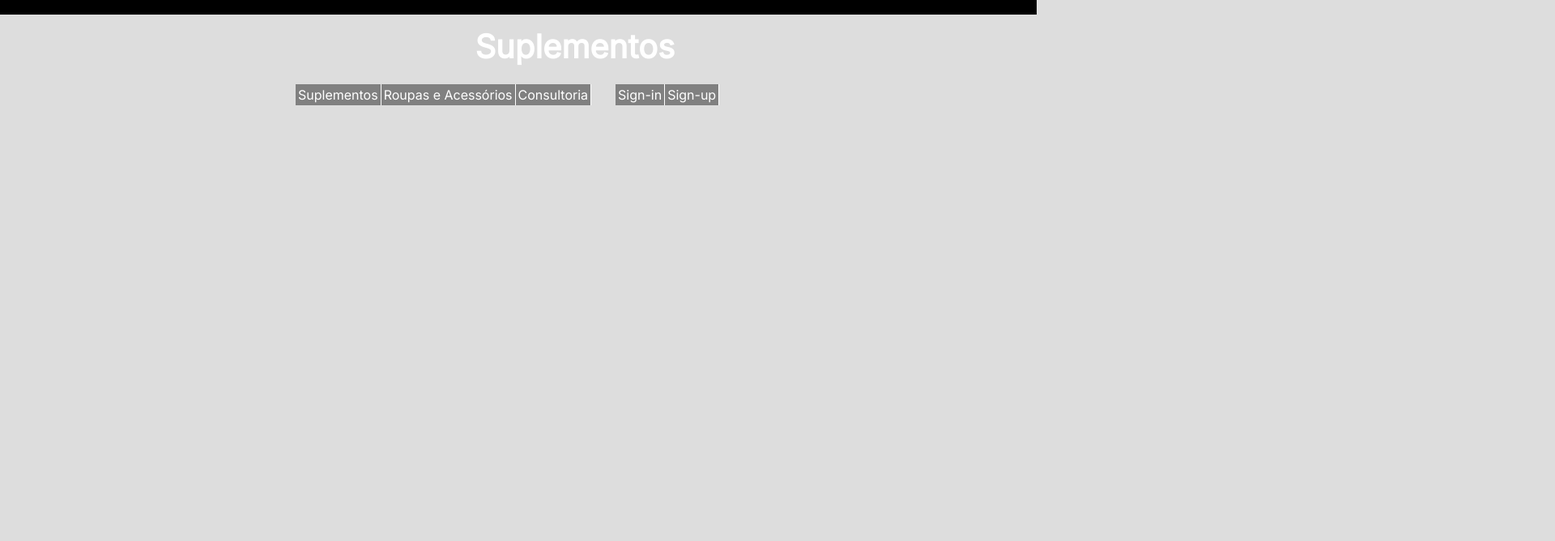
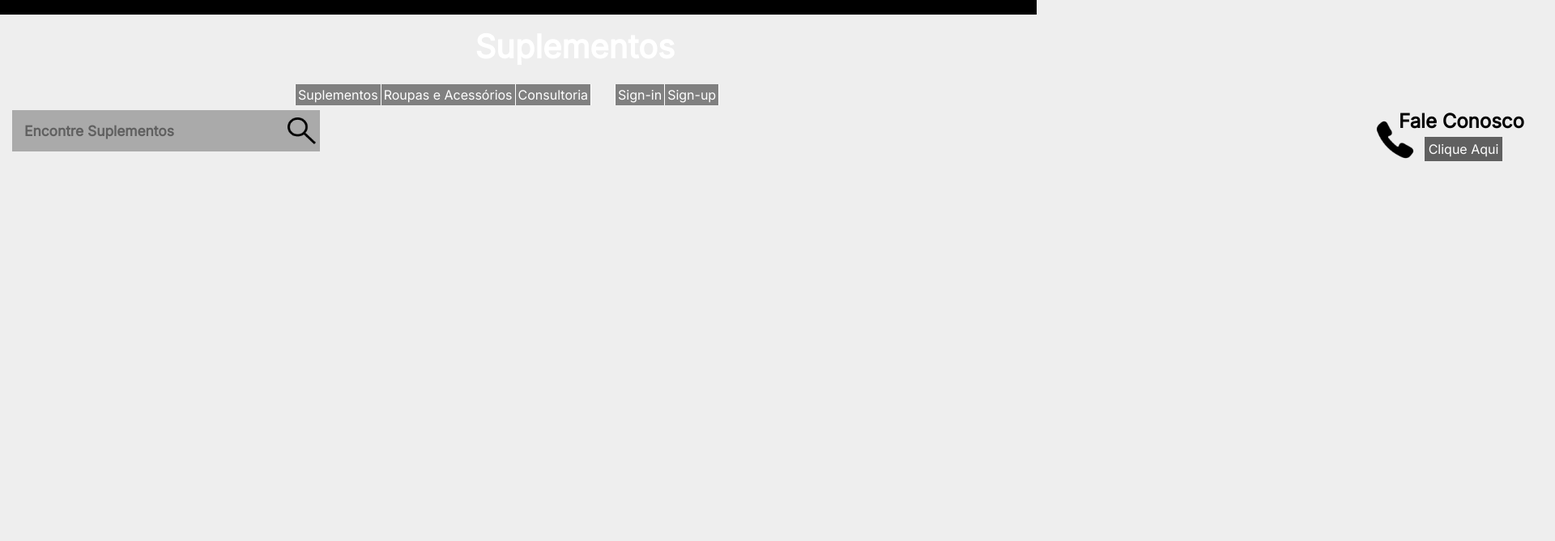
Before and after one commit to rogerhenriquediegoli/rt-suplementos, a plain HTML site: page index.html in a window 1280 px wide. Shown: the part 132-800 px from the top of the page at 81% size, 1920 px wide, since content can reach past the window. Drawn offline with Linux system fonts and the light colour scheme.

Commit message:
update (servidor)

```diff
--- a/css/style.css
+++ b/css/style.css
@@ -8,7 +8,7 @@
 }
 
 body{
-    background-color: #dddddd;
+    background-color: #eeeeee;
 }
 
 /*Cabeçalho*/
@@ -71,9 +71,10 @@ ul.itens-nav > li > a{
     color: white;
     text-decoration: none;
     background-color: gray;
-    margin-left: 0px;
+    margin-left: -1px;
     padding: 3px;
     border-right: 1px solid #fff;
+    border-left: 1px solid #fff;
     transition: background-color 0.5s, color 0.5s;
 }
 
@@ -84,3 +85,63 @@ ul.itens-nav > li:hover a{
 li.dist{
     margin-left: 30px;
 }
+
+/*Campo pesquisa e contato*/
+div#box-1{
+    width: 100%;
+    height: 50px;
+    display: flex;
+    padding: 15px;
+}
+
+.campo-dig > img{
+    width: 35px;
+    position: relative;
+    top: 10px;
+    left: -45px;
+}
+
+.pesquisa{
+    border: none;
+    background-color: #aaaaaa;
+    padding: 15px;
+    width: 350px;
+    font-size: 13pt;
+}
+
+.pesquisa::placeholder{
+    color: #606060;
+    font-size: 13pt;
+    font-weight: bolder;
+}
+
+.contato{
+    position: relative;
+    width: 300px;
+    left: 1220px;
+    text-align: center;
+}
+
+.contato > h2{
+    margin-bottom: 10px;
+}
+.contato > a{
+    text-decoration: none;
+    color: white;
+    background-color: #606060;
+    padding: 5px;
+    margin-left: -50px;
+    transition: background-color 0.5s, color 0.5s;
+}
+.contato > img{
+    float: left;
+    width: 55px;
+    position: relative;
+    top: -30px;
+    left: 40px;
+}
+
+.contato > a:hover{
+    background-color: #888888;
+    color: #000;
+}
--- a/index.html
+++ b/index.html
@@ -11,7 +11,6 @@
 
     <body>
         <header id="cabecalho">
-
             <img src="imagens/barrinhas.png" alt="Barrinhas" class="icn-barra">
             <figure class="caixa-logo">
                 <img src="imagens/logo.png" alt="Logo Site" class="lg-site">
@@ -45,7 +44,33 @@
                 </ul>
             </nav>
         </header>
-        <main id="principal"></main>
+
+        <section id="setor-1">
+            <div id="box-1">
+                <div class="campo-dig">
+                    <input type="text" placeholder="Encontre Suplementos" class="pesquisa">
+                    <img src="imagens/lupa.png" alt="Lupa">
+                </div>
+
+                <div class="contato">
+                    <h2>Fale Conosco</h2>
+                    <a href="#">Clique Aqui</a>
+                    <img src="imagens/telefone.png" alt="Telefone">
+                </div>
+            </div>
+        </section>
+
+        <main id="principal">
+
+            <section id="setor-2">
+
+            </section>
+
+            <section id="setor-3">
+
+            </section>
+
+        </main>
         <footer id="rodape"></footer>
     </body>
 </html>
```
